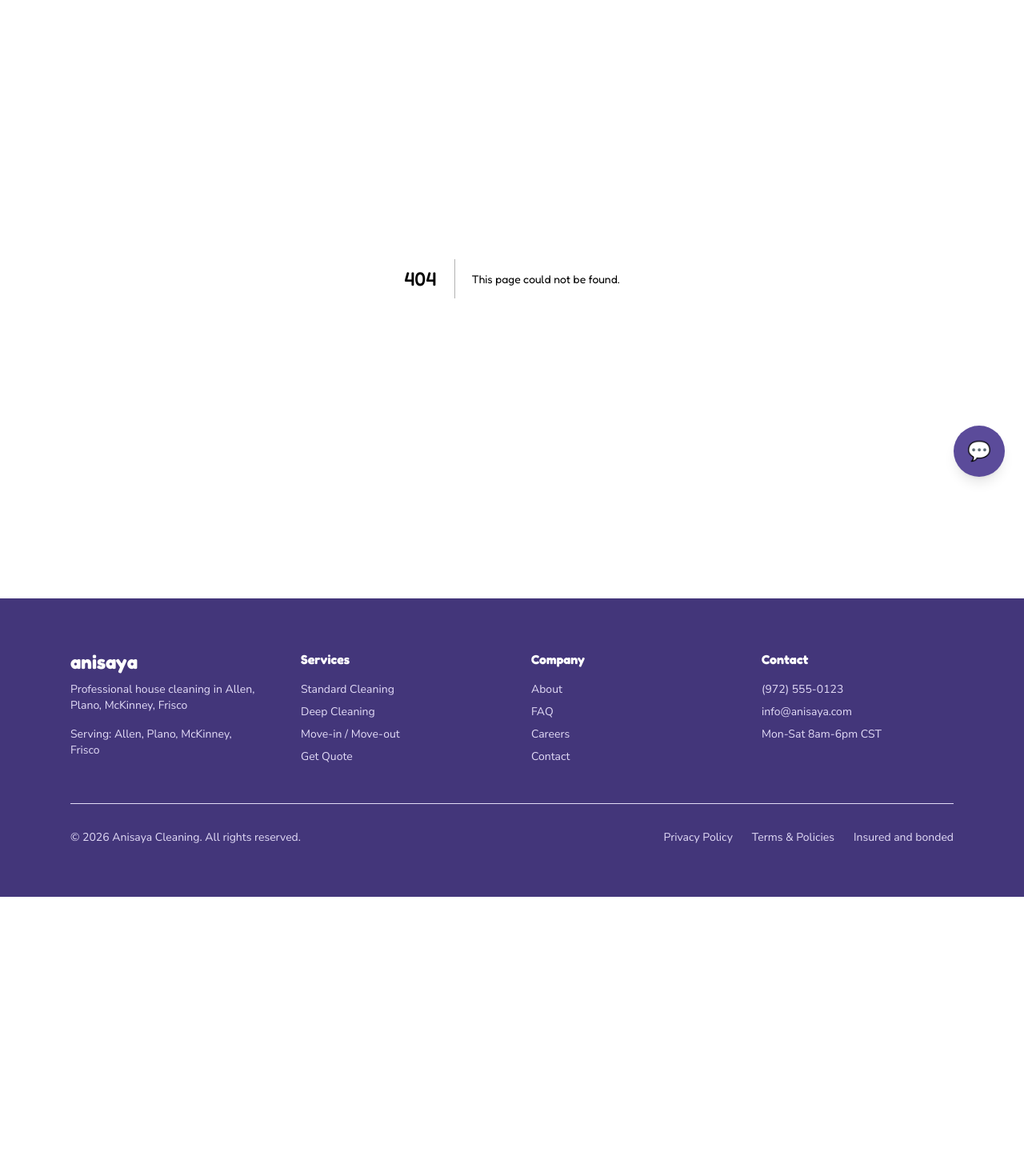
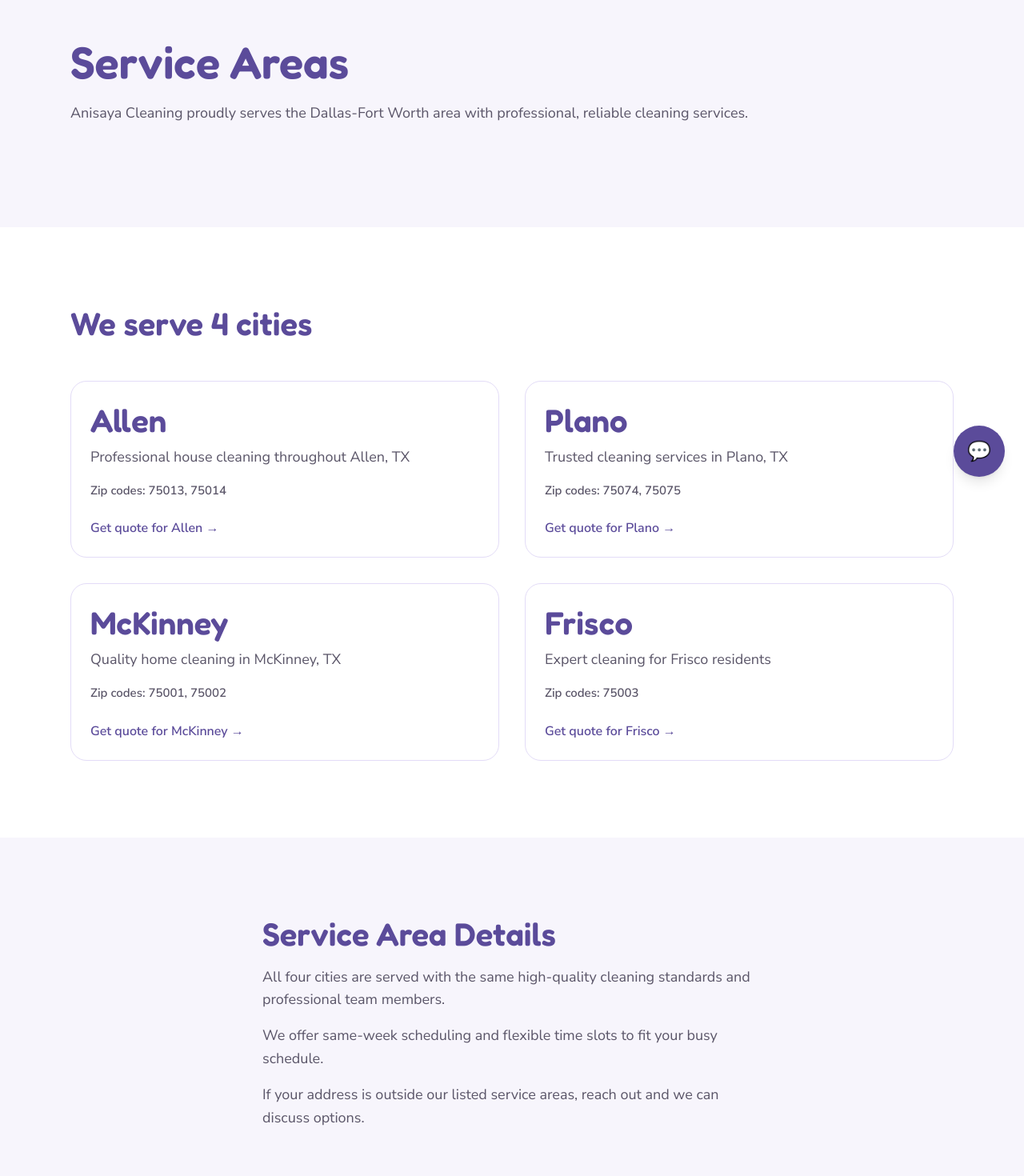
Before and after one commit to planetracer/anisaya, a Next.js app: page /service-areas in a window 1280 px wide. Before the commit this address had no page. Shown: the part 180-1650 px from the top of the page at 80% size. Before the commit the page ends 1301 px from the top, so only its background shows below. Built offline with nearby package versions, Linux system fonts and the light colour scheme.

Commit message:
Update header navigation to link to main Services and Service Areas pages

```diff
--- /dev/null
+++ b/app/service-areas/page.tsx
@@ -0,0 +1,101 @@
+import Link from 'next/link';
+import { BUSINESS_INFO } from '@/lib/settings';
+
+export default function ServiceAreasPage() {
+  const areas = [
+    {
+      city: 'Allen',
+      description: 'Professional house cleaning throughout Allen, TX',
+      zipCodes: '75013, 75014',
+    },
+    {
+      city: 'Plano',
+      description: 'Trusted cleaning services in Plano, TX',
+      zipCodes: '75074, 75075',
+    },
+    {
+      city: 'McKinney',
+      description: 'Quality home cleaning in McKinney, TX',
+      zipCodes: '75001, 75002',
+    },
+    {
+      city: 'Frisco',
+      description: 'Expert cleaning for Frisco residents',
+      zipCodes: '75003',
+    },
+  ];
+
+  return (
+    <div className="min-h-screen bg-white">
+      {/* Hero */}
+      <section className="section bg-brand-lilac-white">
+        <div className="max-w-6xl mx-auto px-6">
+          <h1 className="font-fredoka text-hero-mobile md:text-hero text-brand-purple mb-4">
+            Service Areas
+          </h1>
+          <p className="text-body text-brand-gray mb-8">
+            Anisaya Cleaning proudly serves the Dallas-Fort Worth area with professional, reliable cleaning services.
+          </p>
+        </div>
+      </section>
+
+      {/* Cities Grid */}
+      <section className="section bg-white">
+        <div className="max-w-6xl mx-auto px-6">
+          <h2 className="font-fredoka text-h2-mobile md:text-h2 text-brand-purple mb-12">
+            We serve {BUSINESS_INFO.serviceArea.length} cities
+          </h2>
+          <div className="grid grid-cols-1 md:grid-cols-2 gap-8">
+            {areas.map((area) => (
+              <div key={area.city} className="card border-l-4 border-l-brand-purple">
+                <h3 className="font-fredoka text-h2-mobile md:text-h2 text-brand-purple mb-2">
+                  {area.city}
+                </h3>
+                <p className="text-body text-brand-gray mb-4">{area.description}</p>
+                <p className="text-small text-brand-gray mb-6">Zip codes: {area.zipCodes}</p>
+                <Link href="/quote" className="text-brand-purple hover:underline font-semibold">
+                  Get quote for {area.city} →
+                </Link>
+              </div>
+            ))}
+          </div>
+        </div>
+      </section>
+
+      {/* Coverage Info */}
+      <section className="section bg-brand-lilac-white">
+        <div className="max-w-2xl mx-auto px-6">
+          <h2 className="font-fredoka text-h2-mobile md:text-h2 text-brand-purple mb-4">
+            Service Area Details
+          </h2>
+          <div className="space-y-4 text-body text-brand-gray">
+            <p>
+              All four cities are served with the same high-quality cleaning standards and professional team members.
+            </p>
+            <p>
+              We offer same-week scheduling and flexible time slots to fit your busy schedule.
+            </p>
+            <p>
+              If your address is outside our listed service areas, reach out and we can discuss options.
+            </p>
+          </div>
+        </div>
+      </section>
+
+      {/* CTA */}
+      <section className="section bg-brand-purple text-white">
+        <div className="max-w-2xl mx-auto px-6 text-center">
+          <h2 className="font-fredoka text-h2-mobile md:text-h2 mb-4">
+            Ready to book?
+          </h2>
+          <p className="text-body mb-8">
+            Get an instant quote for your area
+          </p>
+          <Link href="/quote" className="btn-primary bg-white text-brand-purple hover:bg-brand-lilac-white">
+            Get instant quote
+          </Link>
+        </div>
+      </section>
+    </div>
+  );
+}
--- a/components/Header.tsx
+++ b/components/Header.tsx
@@ -29,28 +29,8 @@
 
         {/* Desktop Navigation */}
         <nav className="hidden md:flex items-center gap-8">
-          <div className="relative group">
-            <button className="text-brand-ink hover:text-brand-purple transition-colors">
-              Services
-            </button>
-            <div className="absolute hidden group-hover:block bg-white border border-brand-lavender-mist rounded-lg shadow-2xl p-2 mt-2 w-48 z-50">
-              <Link href="/services/standard-cleaning" className="block px-4 py-3 hover:bg-brand-lilac-white rounded">Standard Cleaning</Link>
-              <Link href="/services/deep-cleaning" className="block px-4 py-3 hover:bg-brand-lilac-white rounded">Deep Cleaning</Link>
-              <Link href="/services/move-in-move-out" className="block px-4 py-3 hover:bg-brand-lilac-white rounded">Move-in / Move-out</Link>
-            </div>
-          </div>
-
-          <div className="relative group">
-            <button className="text-brand-ink hover:text-brand-purple transition-colors">
-              Service Areas
-            </button>
-            <div className="absolute hidden group-hover:block bg-white border border-brand-lavender-mist rounded-lg shadow-2xl p-2 mt-2 w-40 z-50">
-              <Link href="/house-cleaning-allen-tx" className="block px-4 py-3 hover:bg-brand-lilac-white rounded">Allen</Link>
-              <Link href="/house-cleaning-plano-tx" className="block px-4 py-3 hover:bg-brand-lilac-white rounded">Plano</Link>
-              <Link href="/house-cleaning-mckinney-tx" className="block px-4 py-3 hover:bg-brand-lilac-white rounded">McKinney</Link>
-              <Link href="/house-cleaning-frisco-tx" className="block px-4 py-3 hover:bg-brand-lilac-white rounded">Frisco</Link>
-            </div>
-          </div>
+          <Link href="/services" className="text-brand-ink hover:text-brand-purple transition-colors">Services</Link>
+          <Link href="/service-areas" className="text-brand-ink hover:text-brand-purple transition-colors">Service Areas</Link>
 
           <Link href="/about" className="text-brand-ink hover:text-brand-purple transition-colors">About</Link>
           <Link href="/faq" className="text-brand-ink hover:text-brand-purple transition-colors">FAQ</Link>
@@ -83,6 +63,7 @@
         <nav className="md:hidden bg-brand-lilac-white p-6 border-t border-brand-lavender-mist">
           <div className="space-y-4">
             <Link href="/services" className="block text-brand-ink hover:text-brand-purple">Services</Link>
+            <Link href="/service-areas" className="block text-brand-ink hover:text-brand-purple">Service Areas</Link>
             <Link href="/about" className="block text-brand-ink hover:text-brand-purple">About</Link>
             <Link href="/faq" className="block text-brand-ink hover:text-brand-purple">FAQ</Link>
             <Link href="/careers" className="block text-brand-ink hover:text-brand-purple">Careers</Link>
```
